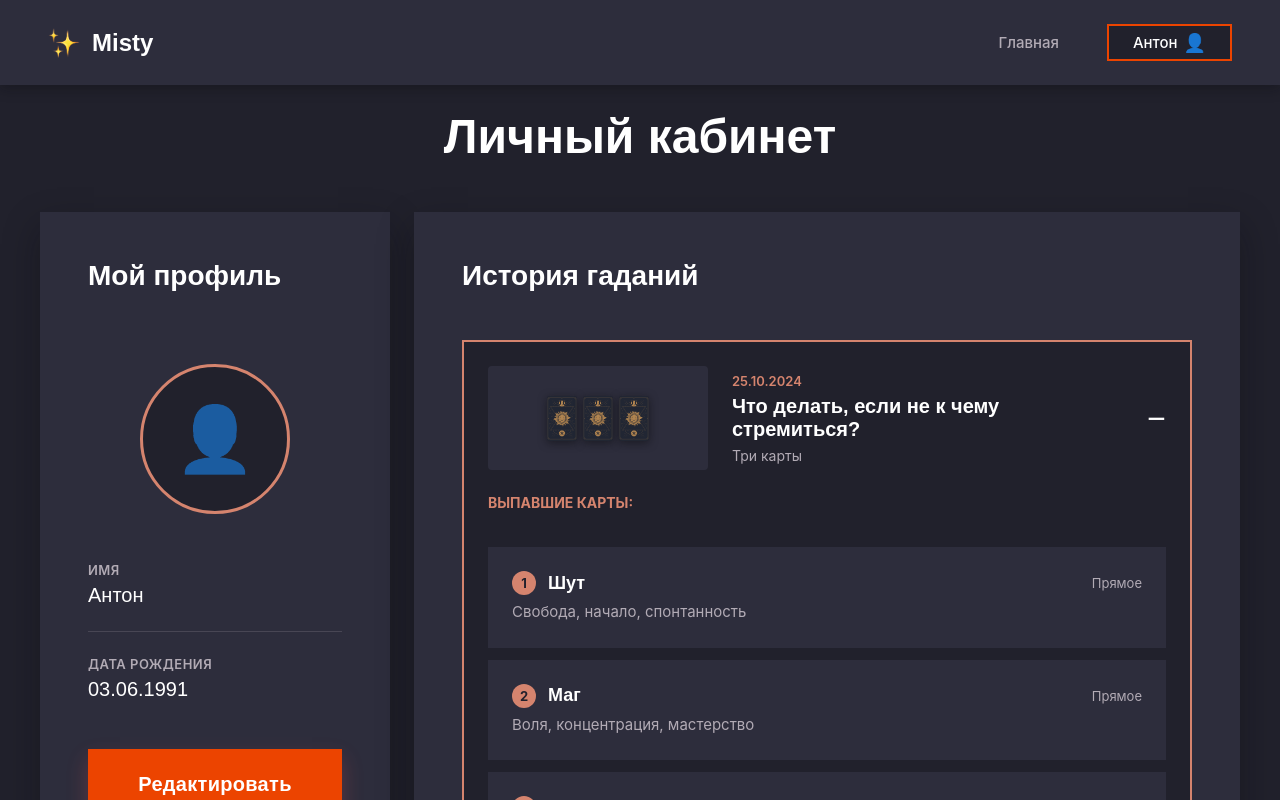
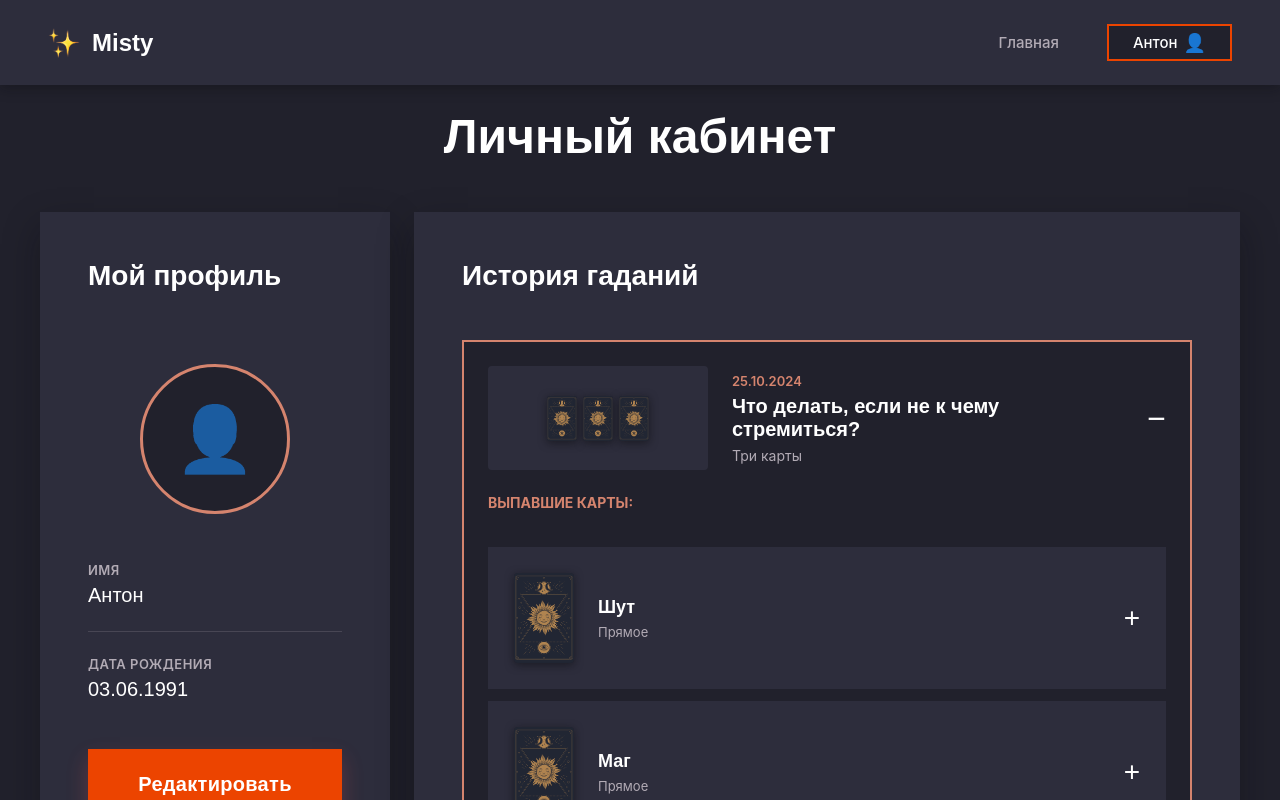
Before and after one commit to plootony/MISTY, a Vue app: page /profile in a window 1280 px wide. Both pictures are taken after a click on the button 827 px from the left and 418 px from the top of the page. Shown: the top 800 px of the page. Built offline with nearby package versions, Linux system fonts and the light colour scheme.

Commit message:
history pagination

```diff
--- a/src/views/ProfileView.vue
+++ b/src/views/ProfileView.vue
@@ -66,9 +66,24 @@ const historyItems = ref([
 ]);
 
 const activeAccordion = ref(null);
+const activeCardAccordions = ref({});
 
 const toggleAccordion = (id) => {
     activeAccordion.value = activeAccordion.value === id ? null : id;
+};
+
+const toggleCardAccordion = (itemId, cardIndex) => {
+    const key = `${itemId}-${cardIndex}`;
+    if (activeCardAccordions.value[key]) {
+        delete activeCardAccordions.value[key];
+    } else {
+        activeCardAccordions.value[key] = true;
+    }
+};
+
+const isCardAccordionActive = (itemId, cardIndex) => {
+    const key = `${itemId}-${cardIndex}`;
+    return !!activeCardAccordions.value[key];
 };
 
 const enableEditMode = () => {
@@ -211,13 +226,35 @@ const cancelEdit = () => {
                                         v-for="(card, index) in item.cards"
                                         :key="index"
                                         class="card-detail"
+                                        :class="{ 'card-detail--active': isCardAccordionActive(item.id, index) }"
                                     >
-                                        <div class="card-detail__header">
-                                            <span class="card-detail__number">{{ index + 1 }}</span>
-                                            <span class="card-detail__name">{{ card.name }}</span>
-                                            <span class="card-detail__position">{{ card.position }}</span>
+                                        <button
+                                            type="button"
+                                            class="card-detail__toggle"
+                                            @click="toggleCardAccordion(item.id, index)"
+                                        >
+                                            <div class="card-detail__card">
+                                                <img
+                                                    class="card-detail__card-image"
+                                                    src="@/assets/images/card-back.png"
+                                                    alt="Карта Таро"
+                                                >
+                                            </div>
+                                            <div class="card-detail__summary">
+                                                <span class="card-detail__name">{{ card.name }}</span>
+                                                <span class="card-detail__position">{{ card.position }}</span>
+                                            </div>
+                                            <span class="card-detail__icon">
+                                                {{ isCardAccordionActive(item.id, index) ? '−' : '+' }}
+                                            </span>
+                                        </button>
+
+                                        <div
+                                            v-if="isCardAccordionActive(item.id, index)"
+                                            class="card-detail__description-wrapper"
+                                        >
+                                            <p class="card-detail__description">{{ card.description }}</p>
                                         </div>
-                                        <p class="card-detail__description">{{ card.description }}</p>
                                     </div>
                                 </div>
 
@@ -231,6 +268,25 @@ const cancelEdit = () => {
                         <p v-if="historyItems.length === 0" class="profile__empty">
                             У вас пока нет гаданий
                         </p>
+                    </div>
+
+                    <!-- Пагинация -->
+                    <div v-if="historyItems.length > 0" class="pagination">
+                        <button class="pagination__btn pagination__btn--prev" disabled>
+                            ← Назад
+                        </button>
+
+                        <div class="pagination__pages">
+                            <button class="pagination__page pagination__page--active">1</button>
+                            <button class="pagination__page">2</button>
+                            <button class="pagination__page">3</button>
+                            <span class="pagination__dots">...</span>
+                            <button class="pagination__page">10</button>
+                        </div>
+
+                        <button class="pagination__btn pagination__btn--next">
+                            Вперёд →
+                        </button>
                     </div>
                 </section>
             </div>
@@ -405,6 +461,7 @@ const cancelEdit = () => {
         display: flex;
         flex-direction: column;
         gap: $spacing-middle;
+        margin-bottom: $spacing-large;
     }
 
     &__empty {
@@ -413,6 +470,76 @@ const cancelEdit = () => {
         color: $color-grey;
         text-align: center;
         padding: $spacing-large;
+    }
+}
+
+.pagination {
+    display: flex;
+    align-items: center;
+    justify-content: space-between;
+    gap: $spacing-middle;
+    padding-top: $spacing-middle;
+    border-top: 1px solid rgba($color-grey, 0.2);
+
+    &__btn {
+        padding: $spacing-small $spacing-middle;
+        font-family: "Inter", Sans-serif;
+        font-size: 14px;
+        font-weight: 600;
+        color: $color-white;
+        background-color: $color-bg-dark;
+        border: 2px solid transparent;
+        cursor: pointer;
+        transition: border-color 0.3s;
+
+        &:hover:not(:disabled) {
+            border-color: $color-pastel-orange;
+        }
+
+        &:disabled {
+            opacity: 0.4;
+            cursor: not-allowed;
+        }
+    }
+
+    &__pages {
+        display: flex;
+        align-items: center;
+        gap: $spacing-x-smal;
+    }
+
+    &__page {
+        min-width: 40px;
+        height: 40px;
+        padding: $spacing-x-smal;
+        font-family: "Inter", Sans-serif;
+        font-size: 14px;
+        font-weight: 600;
+        color: $color-white;
+        background-color: $color-bg-dark;
+        border: 2px solid transparent;
+        cursor: pointer;
+        transition: border-color 0.3s, background-color 0.3s;
+
+        &:hover {
+            border-color: $color-pastel-orange;
+        }
+
+        &--active {
+            background-color: $color-pastel-orange;
+            color: $color-bg-dark;
+
+            &:hover {
+                border-color: transparent;
+            }
+        }
+    }
+
+    &__dots {
+        font-family: "Inter", Sans-serif;
+        font-size: 14px;
+        color: $color-grey;
+        padding: 0 $spacing-x-smal;
     }
 }
 
@@ -435,11 +562,6 @@ const cancelEdit = () => {
         align-items: center;
         gap: $spacing-middle;
         cursor: pointer;
-        transition: background-color 0.3s;
-
-        &:hover {
-            background-color: rgba($color-bg-light, 0.5);
-        }
     }
 
     &__preview {
@@ -533,28 +655,55 @@ const cancelEdit = () => {
 
 .card-detail {
     background-color: $color-bg-light;
-    padding: $spacing-middle;
+    border: 2px solid transparent;
+    transition: border-color 0.3s;
 
-    &__header {
-        display: flex;
-        align-items: center;
-        gap: $spacing-small;
-        margin-bottom: $spacing-x-smal;
+    &--active {
+        border-color: $color-pastel-orange;
     }
 
-    &__number {
-        width: 24px;
-        height: 24px;
-        border-radius: 50%;
-        background-color: $color-pastel-orange;
-        color: $color-bg-dark;
+    &__toggle {
+        width: 100%;
+        padding: $spacing-middle;
+        background: none;
+        border: none;
+        display: flex;
+        gap: $spacing-middle;
+        align-items: center;
+        cursor: pointer;
+        transition: background-color 0.3s;
+
+        &:hover {
+            background-color: rgba($color-bg-dark, 0.3);
+        }
+    }
+
+    &__card {
+        width: 60px;
+        height: 90px;
+        flex-shrink: 0;
+        background-color: $color-bg-dark;
+        border-radius: 4px;
+        box-shadow: 0px 2px 8px 0px rgba(10, 10, 12, 0.5);
+        overflow: hidden;
         display: flex;
         align-items: center;
         justify-content: center;
-        font-family: "Inter", Sans-serif;
-        font-size: 13px;
-        font-weight: 700;
-        flex-shrink: 0;
+    }
+
+    &__card-image {
+        width: 100%;
+        height: 100%;
+        object-fit: cover;
+    }
+
+    &__summary {
+        flex: 1;
+        display: flex;
+        flex-direction: column;
+        align-items: flex-start;
+        gap: $spacing-x-smal;
+        text-align: left;
     }
 
     &__name {
@@ -568,14 +717,29 @@ const cancelEdit = () => {
         font-family: "Inter", Sans-serif;
         font-size: 13px;
         color: $color-grey;
-        margin-left: auto;
+    }
+
+    &__icon {
+        font-size: 28px;
+        color: $color-white;
+        flex-shrink: 0;
+        transition: transform 0.3s;
+    }
+
+    &--active &__icon {
+        transform: rotate(180deg);
+    }
+
+    &__description-wrapper {
+        padding: 0 $spacing-middle $spacing-middle;
+        padding-left: calc(60px + $spacing-middle * 2);
     }
 
     &__description {
         font-family: "Inter", Sans-serif;
         font-size: 15px;
-        line-height: 1.5;
-        color: $color-grey;
+        line-height: 1.6;
+        color: $color-white;
         margin: 0;
     }
 }
```
